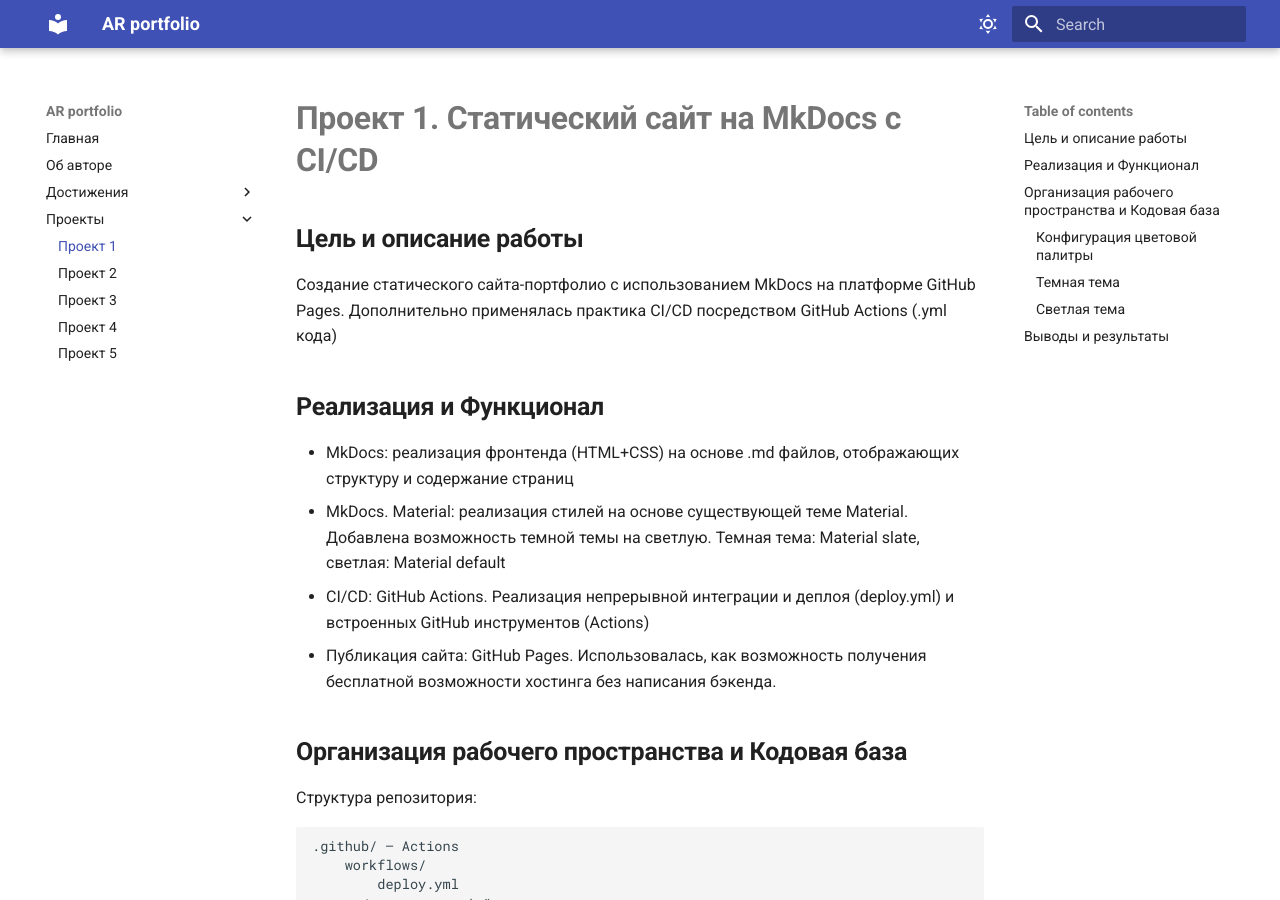
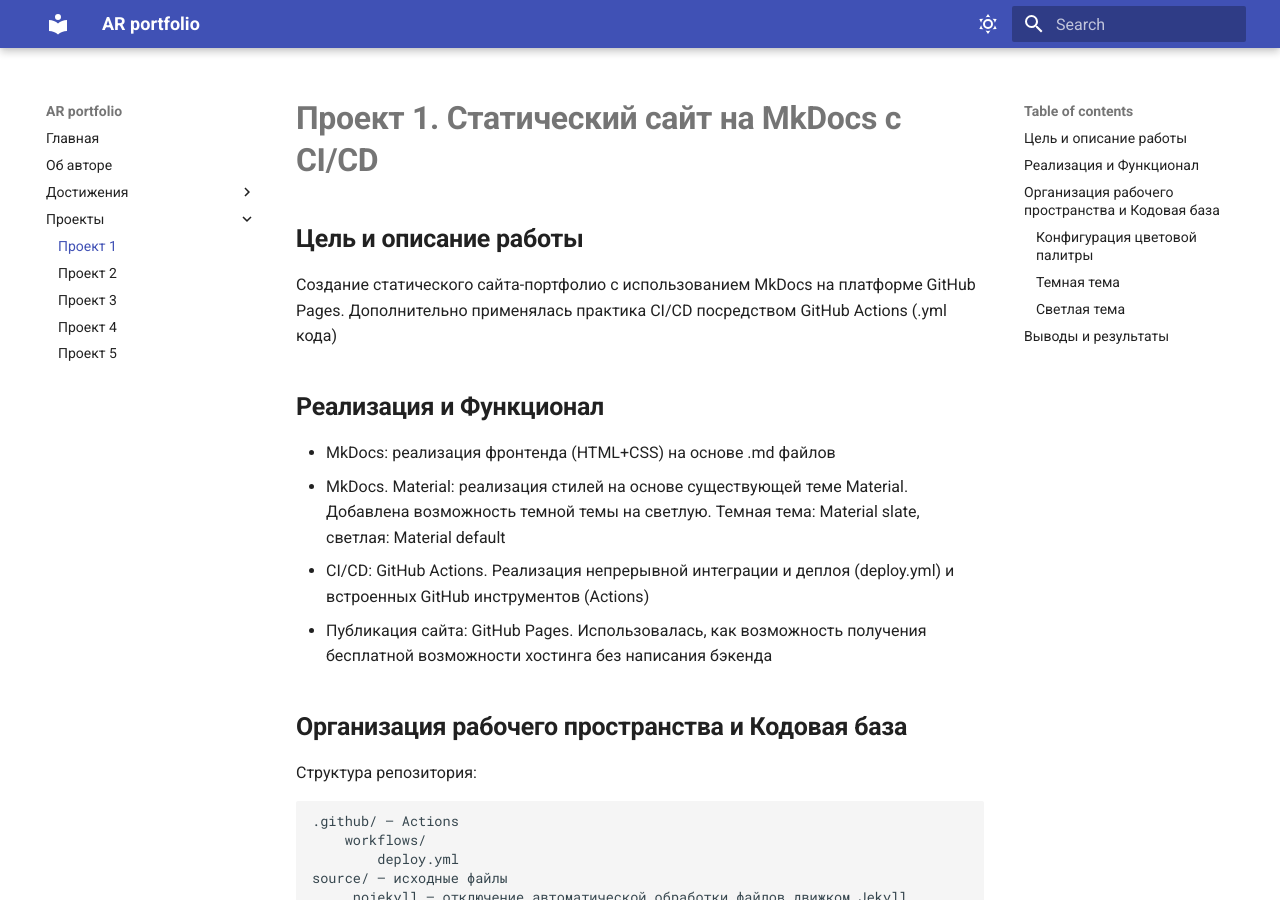
Before and after one commit to AR-git-hub/python-itmo-site_project, an MkDocs documentation site: the page built from source/docs/projects/project1.md, in a window 1280 px wide and 900 px high. Built offline with MkDocs 1.6.1 and Material for MkDocs 9.7.7, drawn with Linux system fonts in a browser that asks for light colours.

Commit message:
Update project1.md

```diff
--- a/source/docs/projects/project1.md
+++ b/source/docs/projects/project1.md
@@ -4,10 +4,10 @@
 Создание статического сайта-портфолио с использованием MkDocs на платформе GitHub Pages. Дополнительно применялась практика CI/CD посредством GitHub Actions (.yml кода)
 
 ## **Реализация и Функционал**
-- MkDocs: реализация  фронтенда (HTML+CSS) на основе .md файлов, отображающих структуру и содержание страниц
+- MkDocs: реализация  фронтенда (HTML+CSS) на основе .md файлов
 - MkDocs. Material: реализация стилей на основе существующей теме Material. Добавлена возможность темной темы на светлую. Темная тема: Material slate, светлая: Material default
 - CI/CD: GitHub Actions. Реализация непрерывной интеграции и деплоя (deploy.yml) и встроенных GitHub инструментов (Actions)
-- Публикация сайта: GitHub Pages. Использовалась, как возможность получения бесплатной возможности хостинга без написания бэкенда.
+- Публикация сайта: GitHub Pages. Использовалась, как возможность получения бесплатной возможности хостинга без написания бэкенда
 
 ## **Организация рабочего пространства и Кодовая база**
 
```
